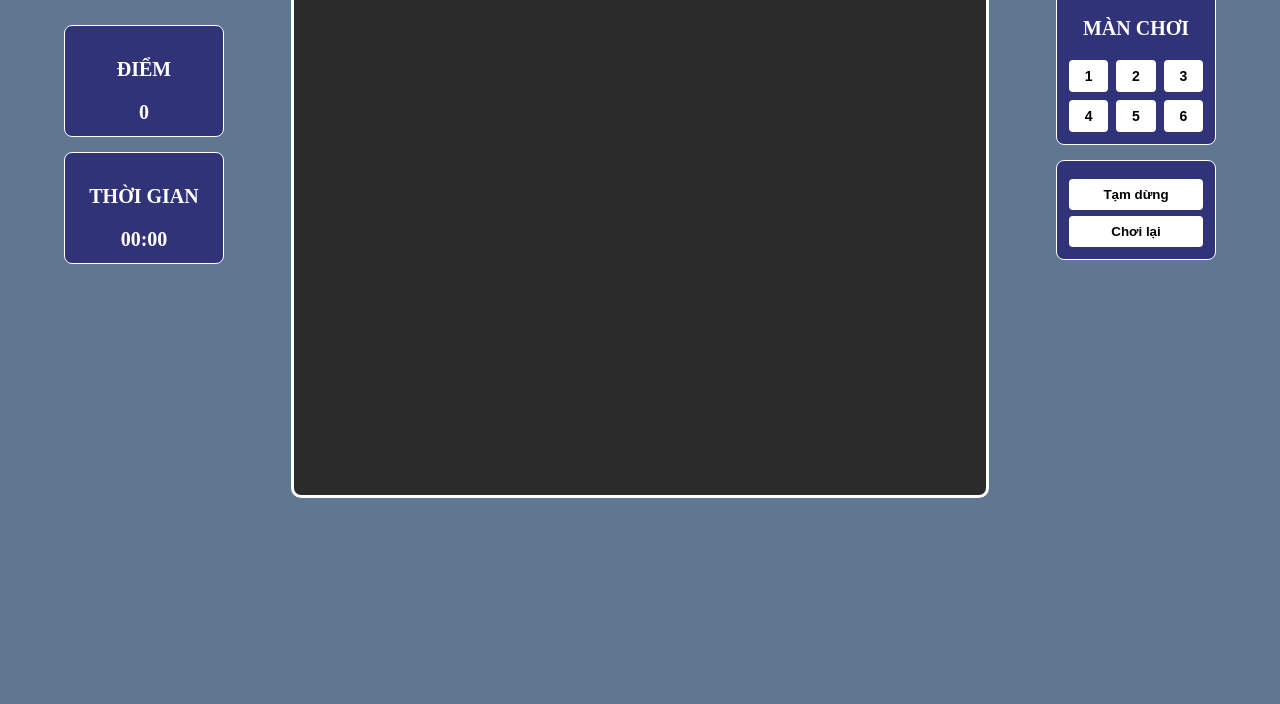
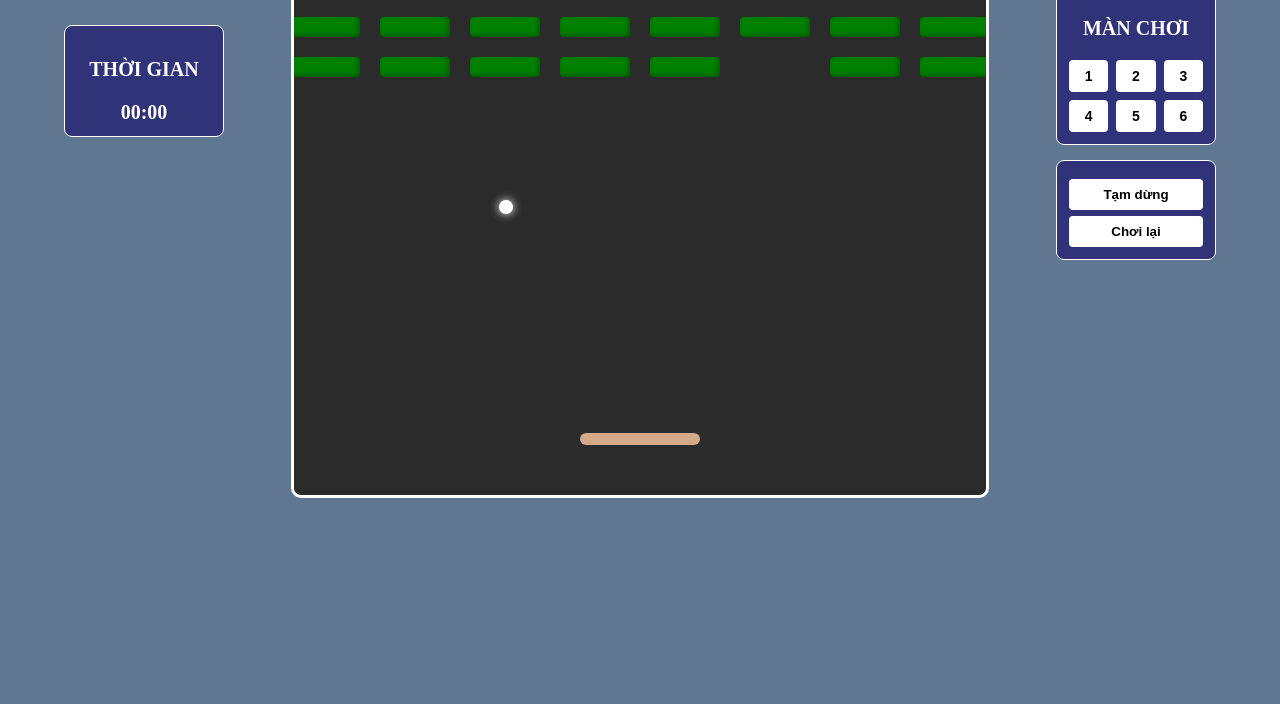
Before and after one commit to bisToast173/p2p-games, a website: page index.html in a window 1280 px wide. Shown: the part 229-933 px from the top of the page. Drawn offline with Linux system fonts and the light colour scheme.

Commit message:
"Hoàn thành các logic cơ bản của game và màn 1"

```diff
--- a/index.html
+++ b/index.html
@@ -11,11 +11,6 @@
 
         <div class="sidebar" id="left-sidebar">
             <h2 id="title">Ping 2 Pong</h2>
-
-            <div class="panel">
-                <p class="text-title">ĐIỂM</p>
-                <span class="text-title" id="score">0</span>
-            </div>
 
             <div class="panel">
                 <p class="text-title">THỜI GIAN</p>
--- a/index.js
+++ b/index.js
@@ -1 +1,110 @@
-console.log('Happy developing ✨')
+const gameBoard = document.getElementById("main");
+const brickContainer = document.getElementById("bricks");
+const paddle = document.getElementById("paddle");
+const ball = document.getElementById("ball");
+
+const boardWidth = gameBoard.clientWidth;
+const boardHeight = gameBoard.clientHeight;
+
+const paddleWidth = 120;
+const paddleHeight = 12;
+let paddleX = (boardWidth - paddleWidth) / 2;
+
+const ballSize = 14;
+let ballX = (boardWidth - ballSize) / 2;
+let ballY = 350;
+let speedX = 4;
+let speedY = -4;
+
+const brickRow = 5;
+const brickCol = 8;
+const brickWidth = 70;
+const brickHeight = 20;
+const brickPadding = 20;
+const brickMarginTop = 50;
+const totalBrickWidth = (brickCol * brickWidth) + ((brickCol - 1) * brickPadding);
+const brickMarginLeft = (boardWidth - totalBrickWidth) / 2;
+let isBreak = false;
+let bricks = [];
+
+function initBricks() {
+    brickContainer.innerHTML = '';
+    for(let c = 0; c < brickCol; c++) {
+        bricks[c] = []
+        for(let r = 0; r < brickRow; r++) {
+            let brickX = c * (brickWidth + brickPadding) + brickMarginLeft;
+            let brickY = r * (brickHeight + brickPadding) + brickMarginTop;
+            let brickElements = document.createElement("div");
+            brickElements.classList.add("brick");
+            brickElements.style.width = brickWidth + "px";
+            brickElements.style.height = brickHeight + "px";
+            brickElements.style.left = brickX + "px";
+            brickElements.style.top = brickY + "px";
+            brickElements.style.backgroundColor = "green";
+            brickContainer.appendChild(brickElements);
+            bricks[c][r] = {x: brickX, y: brickY, status: isBreak, element: brickElements};
+        }
+    }
+}
+
+gameBoard.addEventListener("mousemove", ev => {
+    let mouseX = ev.clientX - gameBoard.getBoundingClientRect().left;
+    if(mouseX > 0 && mouseX < boardWidth) {
+        paddleX = mouseX - paddleWidth / 2;
+        if (paddleX < 0) paddleX = 0;
+        if (paddleX > boardWidth - paddleWidth) paddleX = boardWidth - paddleWidth;
+    }
+});
+
+function loop() {
+    ballX += speedX;
+    ballY += speedY;
+    //va cham tuong
+    if(ballX <= 0 || ballX + ballSize >= boardWidth) speedX = -speedX;
+    if(ballY <= 0) speedY = -speedY;
+    //roi xuong day
+    if(ballY + ballSize >= boardHeight) {
+        alert("Game Over")
+        document.location.reload();
+    }
+    //va cham giua, trai, phai cua paddle
+    if(ballY + ballSize >= boardHeight - paddleHeight - 50 && ballX + ballSize >= paddleX
+    && ballX <= paddleX + paddleWidth) {
+        let paddleCenter = paddleX + paddleWidth / 2;
+        let ballCenter = ballX + ballSize / 2;
+        let hitPoint = (ballCenter - paddleCenter) / (paddleWidth / 2);
+        let angle = hitPoint * (Math.PI / 3);
+        let currentSpeed = Math.sqrt(speedX * speedX + speedY * speedY);
+
+        speedX = currentSpeed * Math.sin(angle);
+        speedY = -currentSpeed * Math.cos(angle);
+    }
+
+    for(let c = 0; c < brickCol; c++) {
+        for (let r = 0; r < brickRow; r++) {
+            let br = bricks[c][r];
+            if(!br.status) {
+                if(ballX + ballSize > br.x && ballX < br.x + brickWidth && ballY + ballSize > br.y && ballY < br.y + brickHeight) {
+                    speedY = -speedY;
+                    br.status = true;
+                    br.element.style.display = "none";
+                }
+            }
+        }
+    }
+
+    paddle.style.left = paddleX + 'px';
+    paddle.style.bottom = '50px';
+    paddle.style.width = paddleWidth + 'px';
+    paddle.style.height = paddleHeight + 'px';
+
+    ball.style.left = ballX + 'px';
+    ball.style.top = ballY + 'px';
+    ball.style.width = ballSize + 'px';
+    ball.style.height = ballSize + 'px';
+
+    requestAnimationFrame(loop);
+}
+
+initBricks();
+loop();
--- a/style.css
+++ b/style.css
@@ -24,6 +24,26 @@ body {
     overflow: hidden;
     border: 3px solid white;
     border-radius: 10px;
+}
+
+.brick, #paddle, #ball {
+    position: absolute;
+}
+
+#paddle{
+    background-color: #E8B895E6;
+    border-radius: 6px;
+}
+
+#ball {
+    background-color: #ffffff;
+    border-radius: 50%;
+    box-shadow: 0 0 10px #ffffff;
+}
+
+.brick {
+    border-radius: 4px;
+    box-shadow: inset -2px -2px 5px rgba(0,0,0,0.3);
 }
 
 .sidebar {
```
